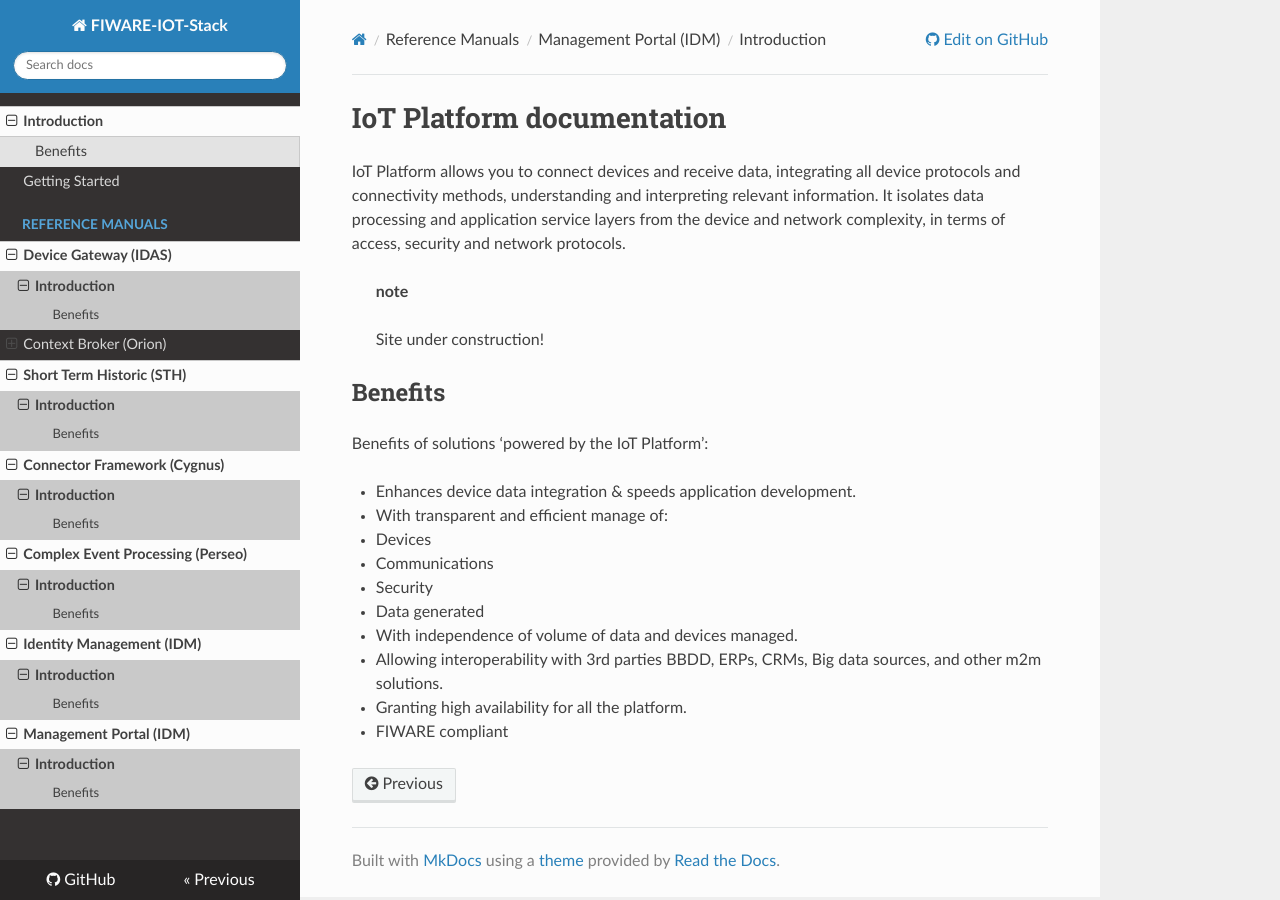
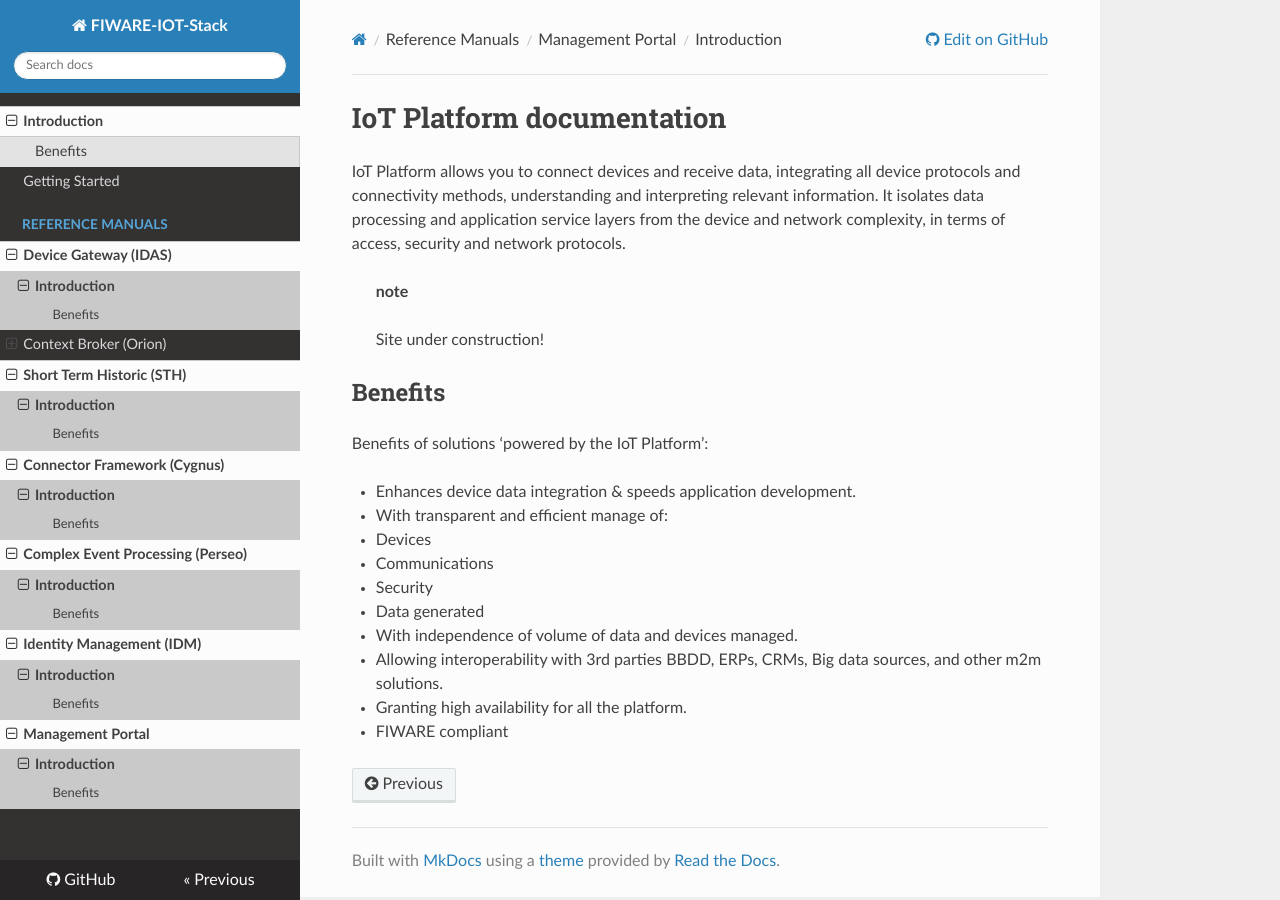
Before and after one commit to telefonicaid/thinking-cities, an MkDocs documentation site: the page built from docs/index.md, in a window 1280 px wide. Built offline with MkDocs 1.6.1, drawn with Linux system fonts in a browser that asks for light colours; nearby versions of some CDN libraries; old or Windows-style settings are respelled for this version of MkDocs.

Commit message:
Update mkdocs.yml

```diff
--- a/mkdocs.yml
+++ b/mkdocs.yml
@@ -41,5 +41,5 @@
       - 'Introduction': 'index.md'
     - 'Identity Management (IDM)':
       - 'Introduction': 'index.md'
-    - 'Management Portal (IDM)':
+    - 'Management Portal':
       - 'Introduction': 'index.md'
```
